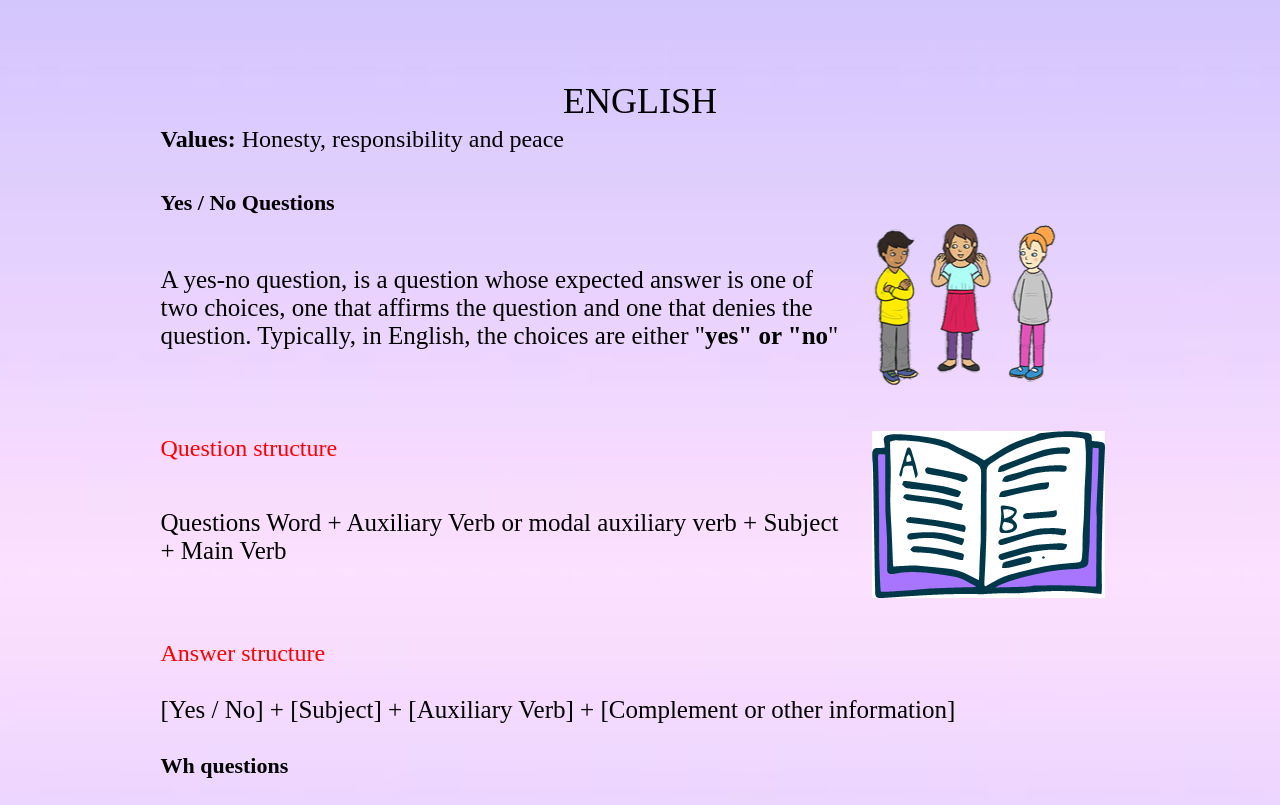
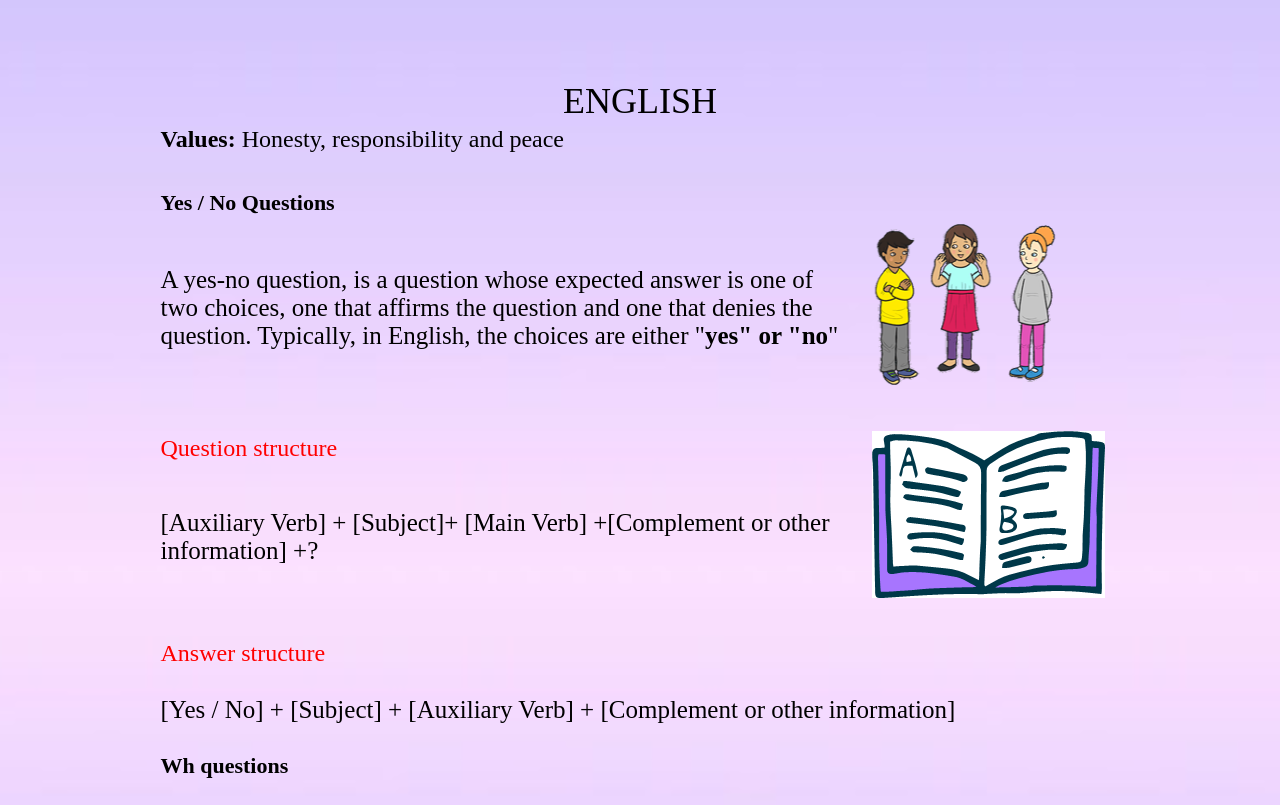
Before and after one commit to Angelpstaz/proyecto7, a plain HTML site: page ingles.html in a window 1280 px wide. Shown: the part 280-1085 px from the top of the page. Drawn offline with Linux system fonts and the light colour scheme.

Commit message:
Update ingles.html

```diff
--- a/ingles.html
+++ b/ingles.html
@@ -121,7 +121,7 @@ and peace</td>
     <td width="263" rowspan="2" align="center" class="question"><img src="cdzxcx.png" alt="" width="233" height="167"></td>
   </tr>
   <tr>
-    <td><p>Questions  Word + Auxiliary  Verb  or  modal auxiliary  verb  + Subject  + Main  Verb</p></td>
+    <td><p>[Auxiliary Verb] + [Subject]+ [Main Verb] +[Complement or other information] +?</p></td>
   </tr>
   <tr>
     <td colspan="2">&nbsp;</td>
```
